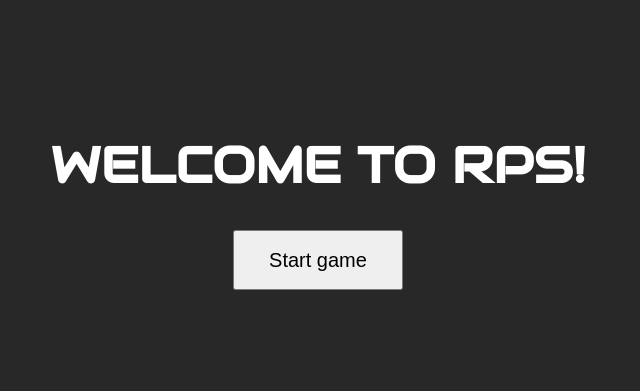
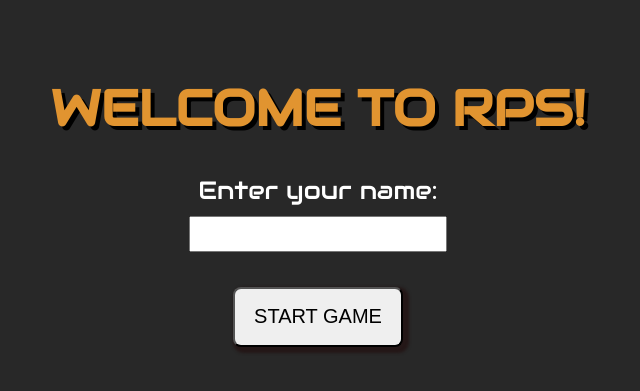
Before and after one commit to lukiiis/rockPaperScissorsJS, a plain HTML site: page website/index.html in a window 1280 px wide. Shown: the part 205-596 px from the top of the page, without its empty margins (322-962 px from the left). Drawn offline with Linux system fonts and the light colour scheme.

Commit message:
all done for now

```diff
--- a/website/index.html
+++ b/website/index.html
@@ -15,7 +15,9 @@
             <div class="splash-screen-title">
                 <h1>WELCOME TO RPS!</h1>
             </div>
-            <button>Start game</button>
+            <label for="player-name">Enter your name:</label>
+            <input type="text" name="Name" id="player-name">
+            <button id ="start-game">START GAME</button>
         </div>
     </div>
 
--- a/website/script/script.js
+++ b/website/script/script.js
@@ -94,6 +94,17 @@ const playerScoreDiv = document.querySelector("#player-score");
 const computerScoreDiv = document.querySelector("#computer-score");
 const commentDiv = document.querySelector(".rps-comment");
 
+//set the playername in rps-box-player
+const playerNameDiv = document.querySelector(".rps-box-player .rps-playername");
+const startGameButton = document.querySelector("#start-game");
+startGameButton.addEventListener('click', e => {
+    let playerName=document.querySelector("#player-name").value;
+    if(playerName=="")
+        playerName="Nameless"
+    playerNameDiv.textContent = playerName;
+})
+
+
 let playerChoice = "";
 
 function printScore(playerComputerDiv, playerComputerScore){
@@ -176,7 +187,6 @@ function playRoundUI(playerChoice,computerChoice){
         printComment("You won the game!");
         playerScore=0;
         computerScore=0;
-
     }
     else if(computerScore==5){
         printComment("You lost the game!");
--- a/website/style/style.css
+++ b/website/style/style.css
@@ -32,11 +32,34 @@ body{
     transition: all ease-in-out 600ms;
 }
 
+.splash-screen-title{
+    color: rgb(225, 148, 48);
+    text-shadow:4px 4px black;
+    text-align: center;
+}
+
 .splash-screen-content > button{
     height:60px;
     width:170px;
     cursor: pointer;
     font-size:20px;
+    margin-top:35px;
+    border-radius: 8px;
+    box-shadow: 3px 3px 3px 3px #241717 ;
+    transition:0.2s;
+}
+
+.splash-screen-content > button:active{
+    box-shadow: 1px 1px 1px 1px #000000;
+    transform: translate(2%,2%);
+}
+
+#player-name{
+    height:30px;
+    width:250px;
+    margin-top:10px;
+    font-size:22px;
+    text-align: center;
 }
 
 .header{
@@ -130,6 +153,7 @@ body{
 .rps-comment{
     margin-top:50px;
     font-size:24px;
+    text-align: center;
 }
 
 .footer{
@@ -137,3 +161,19 @@ body{
     align-items: center;
     justify-content: center;
 }
+
+
+@media all and (max-width:980px){
+    .rps-choose{
+        /* margin-top:30px; */
+    }
+    .rps-button{
+         /* margin-top:30px; */
+    }
+    .header{
+        margin-bottom:30px;
+    }
+    .footer{
+        margin-top:30px;
+    }
+}
```
